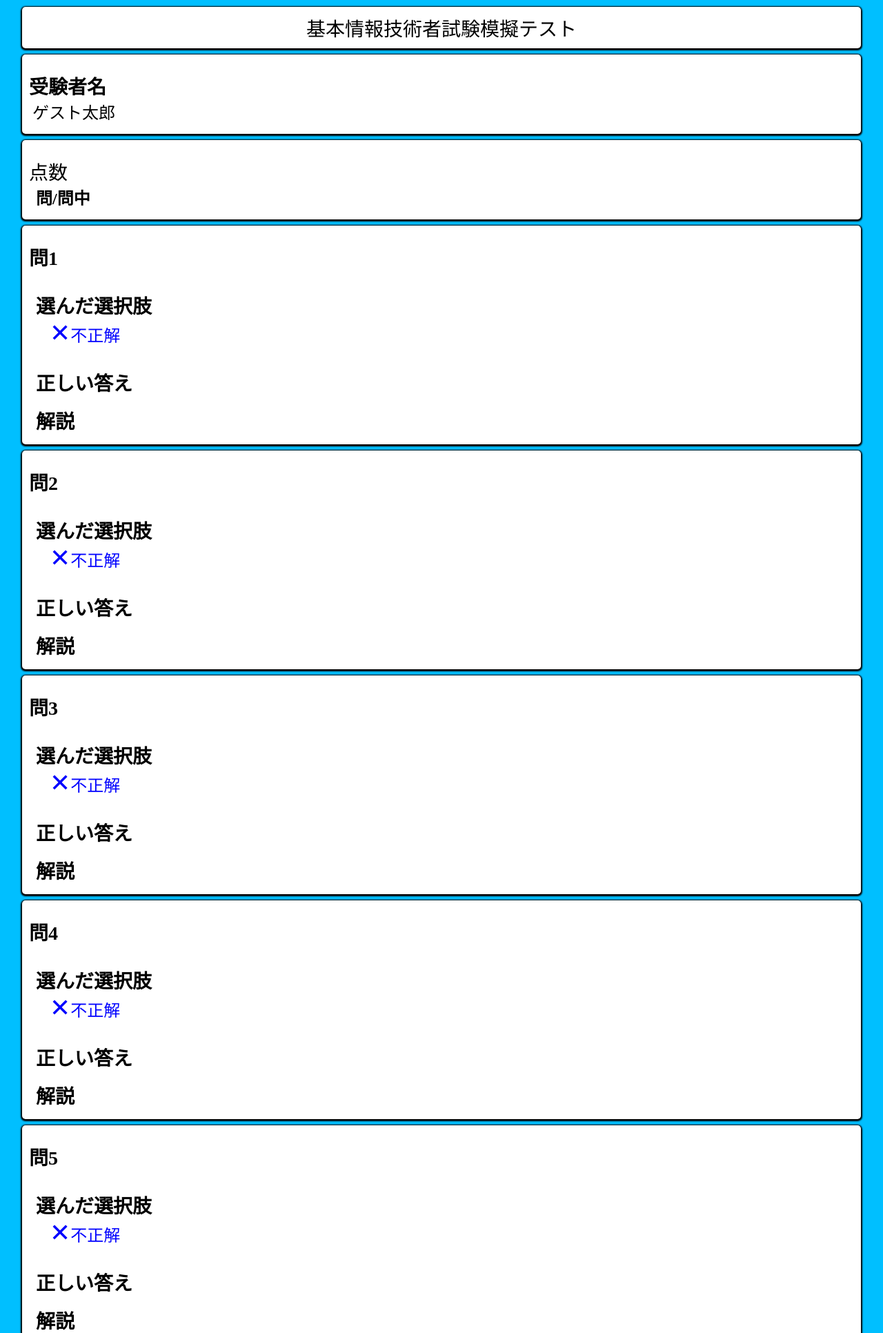
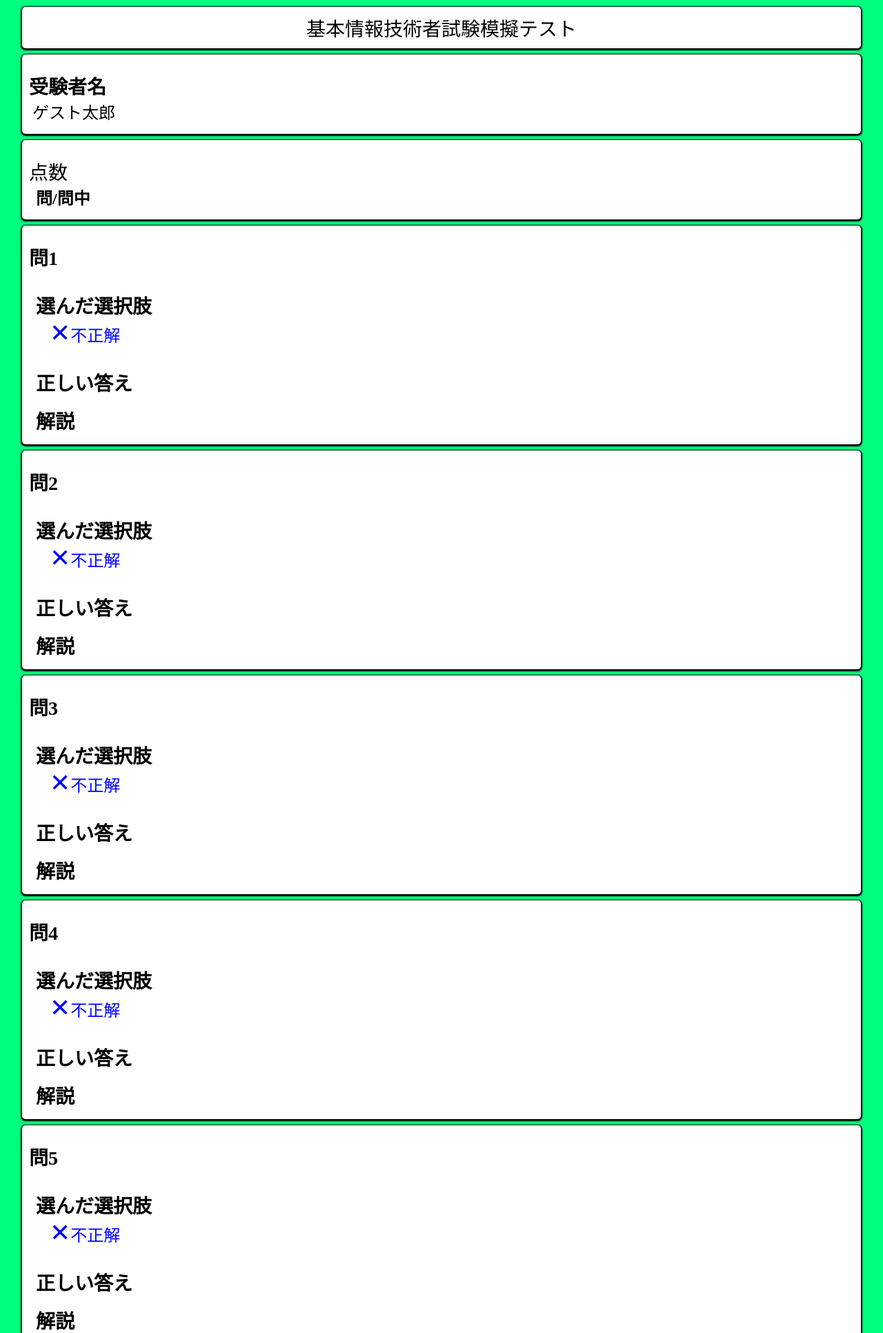
Before and after one commit to TeamB-2025W/sakumonkun, a Django app: template project/app/templates/app/exam/exam_result.html in a window 1280 px wide. Shown: the top 1932 px of the page at 69% size. Run offline with Django 4.2, Linux system fonts and the light colour scheme; the template is opened without the code that fills it: values that come from a table or form of the project are taken from there, others are empty; data comes from the database, SQL or seed files in the repository; parts of the project's set-up code (start-up, migrations or seed data) failed here and were passed over.

Commit message:
受験画面、結果確認画面の背景色を変更

```diff
--- a/project/app/static/css/exam.css
+++ b/project/app/static/css/exam.css
@@ -5,7 +5,7 @@
 }
 
 body {
-    background-color:#00BFFF;
+    background-color:#00ff7f;
 }
 
 .exam_background {
--- a/project/app/static/css/record.css
+++ b/project/app/static/css/record.css
@@ -8,6 +8,9 @@
     width: 100%;
 }
 
+body {
+    background-color: #00BFFF;
+}
 
 /* records */
 
--- a/project/app/static/css/result.css
+++ b/project/app/static/css/result.css
@@ -6,7 +6,7 @@
 
 body {
     min-height: 100vh;
-    background-color:#00BFFF;
+    background-color:#00ff7f;
 }
 
 .result_background {
@@ -14,6 +14,8 @@
     justify-content: center;
     align-items: center;
     flex-direction: column;
+    height: 100%;
+    width: 100%;
 }
 
 .result_header {
```
